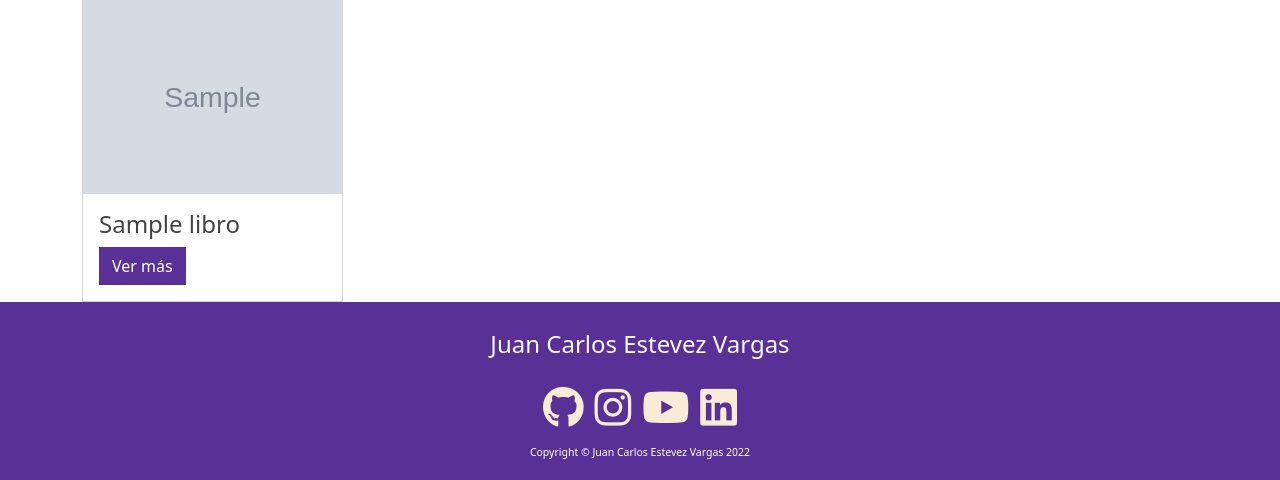
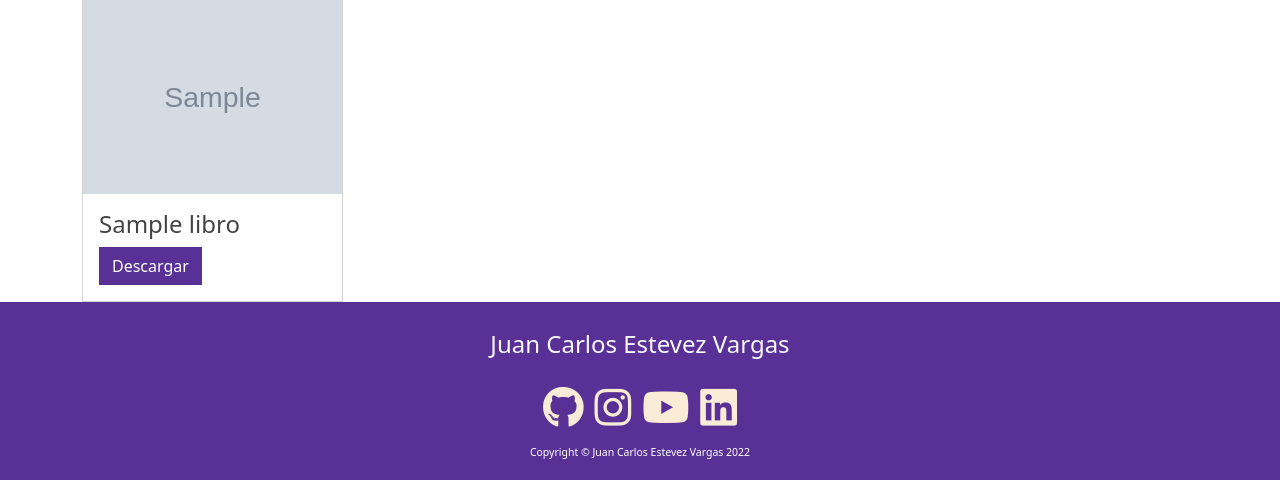
Before and after one commit to Juan-Carlos-Estevez-Vargas/Librarex, a PHP site: page /productos.php in a window 1280 px wide. Shown: the part 108-588 px from the top of the page. Run offline with PHP 8.4, Linux system fonts and the light colour scheme; tables that the repository leaves empty or names only in its code hold one stand-in row (values such as "Sample post"); grey boxes marked "Sample" are stand-in pictures; some libraries are stand-ins or nearby versions.

Commit message:
Funcionalidad para poder descargar los libros en pdf.

```diff
--- a/productos.php
+++ b/productos.php
@@ -17,8 +17,7 @@
         <img class="card-img-top" src="./img/<?php echo $libro["imagen"]; ?>" alt="">
         <div class="card-body">
             <h4 class="card-title"><?php echo $libro["nombre"]; ?></h4>
-            <!-- Agregar botón para descargar el libro. -->
-            <a name="" id="" class="btn btn-primary" href="https://goalkicker.com/" role="button"> Ver más </a>
+            <a name="" id="" class="btn btn-primary" download href="./libros/<?php echo $libro['libro'];?>" role="button"> Descargar </a>
         </div>
     </div>
 </div>
```
Also changed, not shown: img/1659991349_Python.jpg (added), 1 other file.
